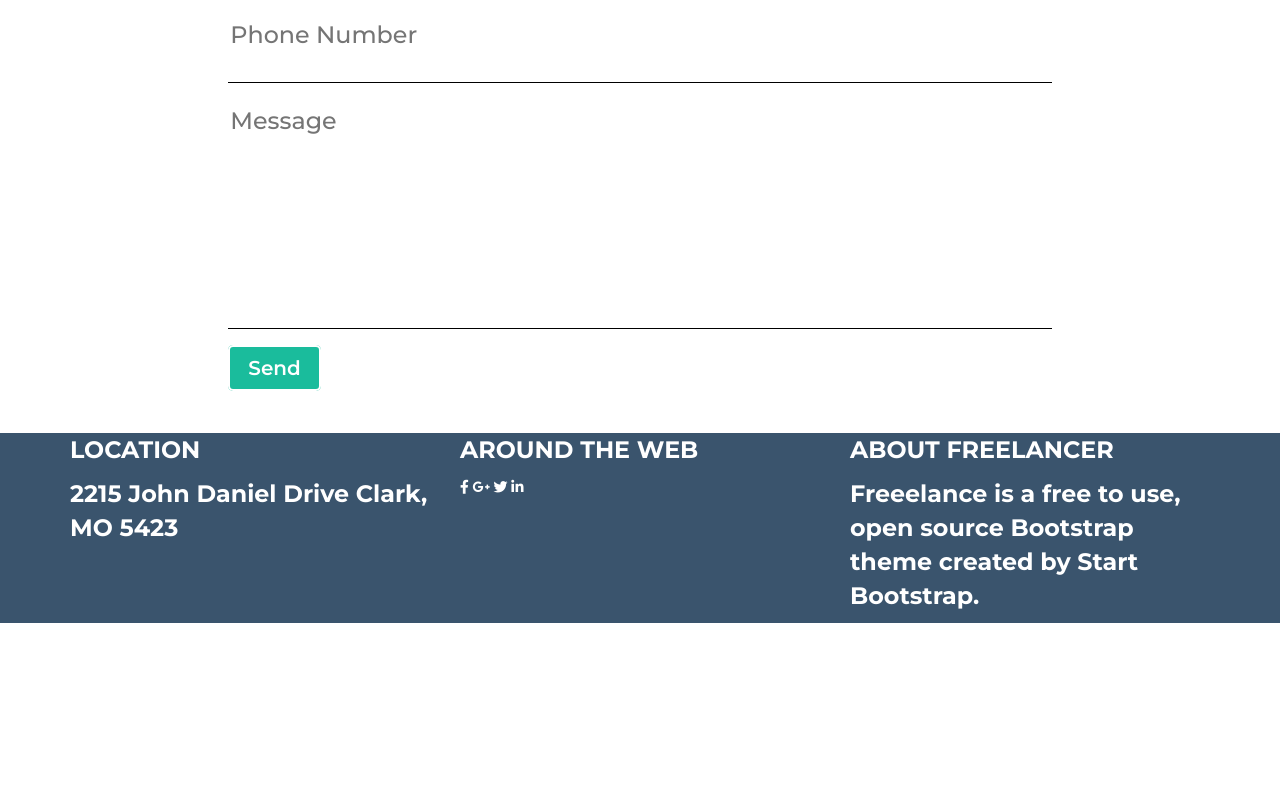
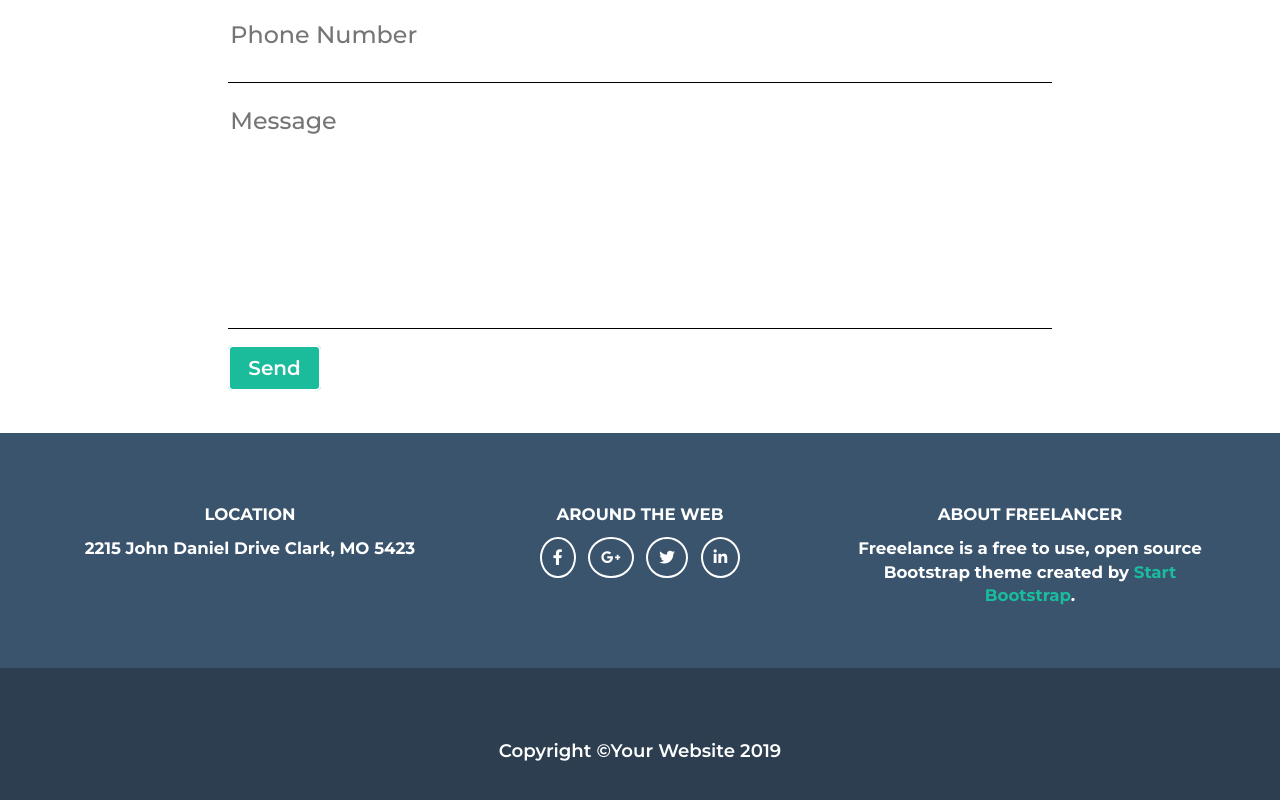
Before and after one commit to giuditta-marino/html-css-bootstrap-freelancer, a plain HTML site: page index.html in a window 1280 px wide. Shown: the part 2399-3199 px from the top of the page. Before the commit the page ends 3022 px from the top, so only its background shows below. Drawn offline with nearby package versions, Linux system fonts and the light colour scheme.

Commit message:
Esercizio terminato

```diff
--- a/assets/css/master.css
+++ b/assets/css/master.css
@@ -275,6 +275,48 @@ h1, h2, h3{
 }
 
 /* FOOTER */
+.footer-1 i{
+  font-size: 1.7em;
+  border: 2px solid #ffffff;
+  border-radius: 50%;
+  padding: 20px;
+}
+
+.footer-1 .fa-facebook-f{
+  /* padding: 30px 34px; */
+}
+
+.green-sp{
+  color: #1abc9c;
+}
+/* FOOTER-2 */
+.footer-2{
+  background-color: #2c3e50;
+  font-size: 1.3em;
+  font-weight: 600;
+}
+
+.copyright:after{
+  content: ' \00A9';
+}
+
+/* UTILITY */
+.mr-10{
+  margin-right: 10px;
+}
+
+.mt-70{
+  margin-top: 70px;
+}
+
+.mb-70{
+  margin-bottom: 70px;
+}
+
+.mb-50{
+  margin-bottom: 50px;
+}
+/* FOOTER */
 
 footer{
   color: #ffffff;
@@ -358,6 +400,20 @@ footer{
   .whether{
     padding-right: 90px;
   }
+
+  /* FOOTER */
+.footer-1{
+  font-size: 2.1em;
+}
+
+  .footer-1{
+    font-size: 0.7em;
+  }
+
+  .footer-1 i{
+    padding: 11px;
+    font-size: 1.6em;
+  }
 }
 
 /* TABLET */
--- a/index.html
+++ b/index.html
@@ -179,21 +179,21 @@
       <section>
         <div class="container-fluid footer-1">
           <div class="container">
-            <div class="row">
-              <div class="col-xs-12 col-sm-4 col-lg-4">
+            <div class="row mb-50">
+              <div class="col-xs-12 col-sm-4 col-lg-4 text-center mt-70">
                 <p class="text-uppercase">location</p>
                 <p>2215 John Daniel Drive Clark, MO 5423</p>
               </div>
-              <div class="col-xs-12 col-sm-4 col-lg-4">
+              <div class="col-xs-12 col-sm-4 col-lg-4 text-center mt-70">
                 <p class="text-uppercase">around the web</p>
-                <i class="fab fa-facebook-f"></i>
-                <i class="fab fa-google-plus-g"></i>
-                <i class="fab fa-twitter"></i>
+                <i class="fab fa-facebook-f mr-10"></i>
+                <i class="fab fa-google-plus-g mr-10"></i>
+                <i class="fab fa-twitter mr-10"></i>
                 <i class="fab fa-linkedin-in"></i>
               </div>
-              <div class="col-xs-12 col-sm-4 col-lg-4">
+              <div class="col-xs-12 col-sm-4 col-lg-4 text-center mt-70">
                 <p class="text-uppercase">about freelancer</p>
-                <p>Freeelance is a free to use, open source Bootstrap theme created by <span>Start Bootstrap</span>.</p>
+                <p>Freeelance is a free to use, open source Bootstrap theme created by <span class="green-sp">Start Bootstrap</span>.</p>
               </div>
             </div>
           </div>
@@ -201,9 +201,11 @@
 
         <!-- SECONDA SEZIONE FOOTER -->
         <section>
-          <div class="container">
+          <div class="container-fluid footer-2">
             <div class="row">
-              <div class="col-12-xs"></div>
+              <div class="col-12-xs text-center mt-70 mb-70">
+                <span class="text-capitalize copyright">copyright</span><span class="text-capitalize">your website 2019</span>
+              </div>
             </div>
           </div>
         </section>
```
